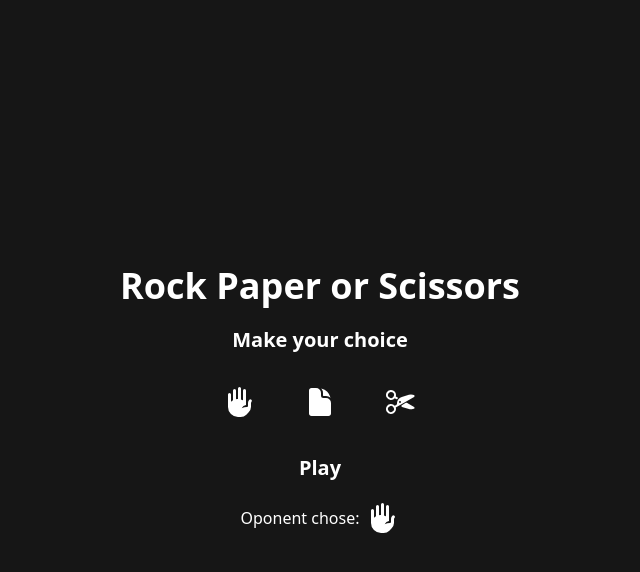
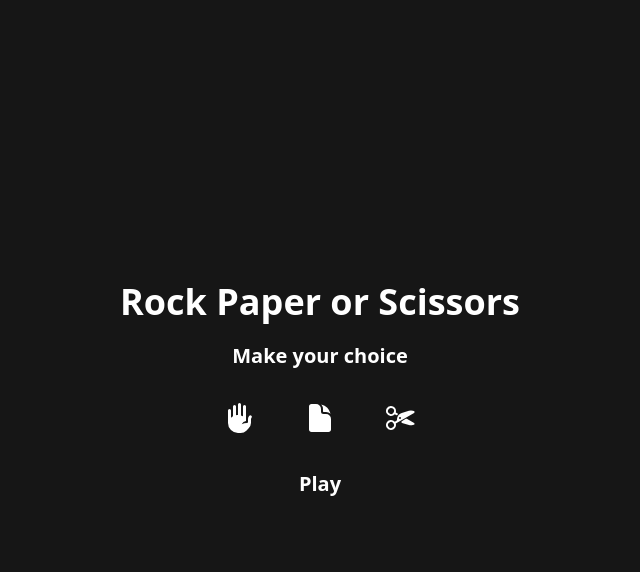
Before and after one commit to lucaspolluxcoop/rock-paper-scissor, a React (Vite) app: page / in a window 1280 px wide. Both pictures are taken after a click on the button "Play". Shown: the top 572 px of the page, without its empty margins (320-960 px from the left). Built offline with nearby package versions, Linux system fonts and the light colour scheme.

Commit message:
wip: showing winner

```diff
--- a/src/App.jsx
+++ b/src/App.jsx
@@ -1,10 +1,10 @@
 import { DocumentIcon, HandRaisedIcon, ScissorsIcon } from '@heroicons/react/24/solid';
-import { useState } from 'react';
+import { useEffect, useState } from 'react';
 import './App.css';
 
 function App() {
   const [currentOption, setCurrentOption] = useState(null);
-  const [oponentOption, setOponentOption] = useState(null);
+  const [opponentOption, setOpponentOption] = useState(null);
   const options = ['rock', 'paper', 'scissors'];
 
   const getIcon = (option) => {
@@ -20,9 +20,24 @@ function App() {
     }
   };
 
-  const handleClick = () => {
-    const newOption = options[Math.floor(Math.random() * options.length)];
-    setOponentOption(newOption);
+  useEffect(() => {
+    // TODO: setWinner
+  }, [opponentOption]);
+
+  const play = async () => {
+    if (opponentOption) return;
+    if (!currentOption) return;
+    const oppOption = options[Math.floor(Math.random() * options.length)];
+    setOpponentOption(oppOption);
+  };
+
+  const setWinner = async (option) => {
+    /* TODO: setWinner */
+  };
+
+  const handleOptionSelect = (option) => {
+    if (opponentOption) return;
+    setCurrentOption(option);
   };
 
   return (
@@ -34,8 +49,10 @@ function App() {
           {options.map((option) => (
             <div
               key={option}
-              onClick={() => setCurrentOption(option)}
-              className="button cursor-pointer p-4 text-xl font-bold"
+              onClick={() => handleOptionSelect(option)}
+              className={`button cursor-pointer p-4 text-xl font-bold ${
+                currentOption === option ? 'text-blue-400' : ''
+              }`}
               title={option}
             >
               {getIcon(option)}
@@ -44,21 +61,16 @@ function App() {
         </div>
       </div>
       <div className="mt-5 flex gap-4">
-        <button onClick={handleClick} className="button cursor-pointer text-xl font-bold">
+        <button onClick={play} className="button cursor-pointer text-xl font-bold">
           Play
         </button>
       </div>
+      {/* replace with winner section */}
       <div className="mt-5 flex gap-4">
-        {oponentOption && (
+        {opponentOption && (
           <div className="flex items-center gap-2">
-            <span>Oponent chose:</span>
-            {getIcon(oponentOption)}
-          </div>
-        )}
-        {currentOption && (
-          <div className="flex items-center gap-2">
-            <span>You chose:</span>
-            {getIcon(currentOption)}
+            <span>Opponent chose:</span>
+            {getIcon(opponentOption)}
           </div>
         )}
       </div>
```
